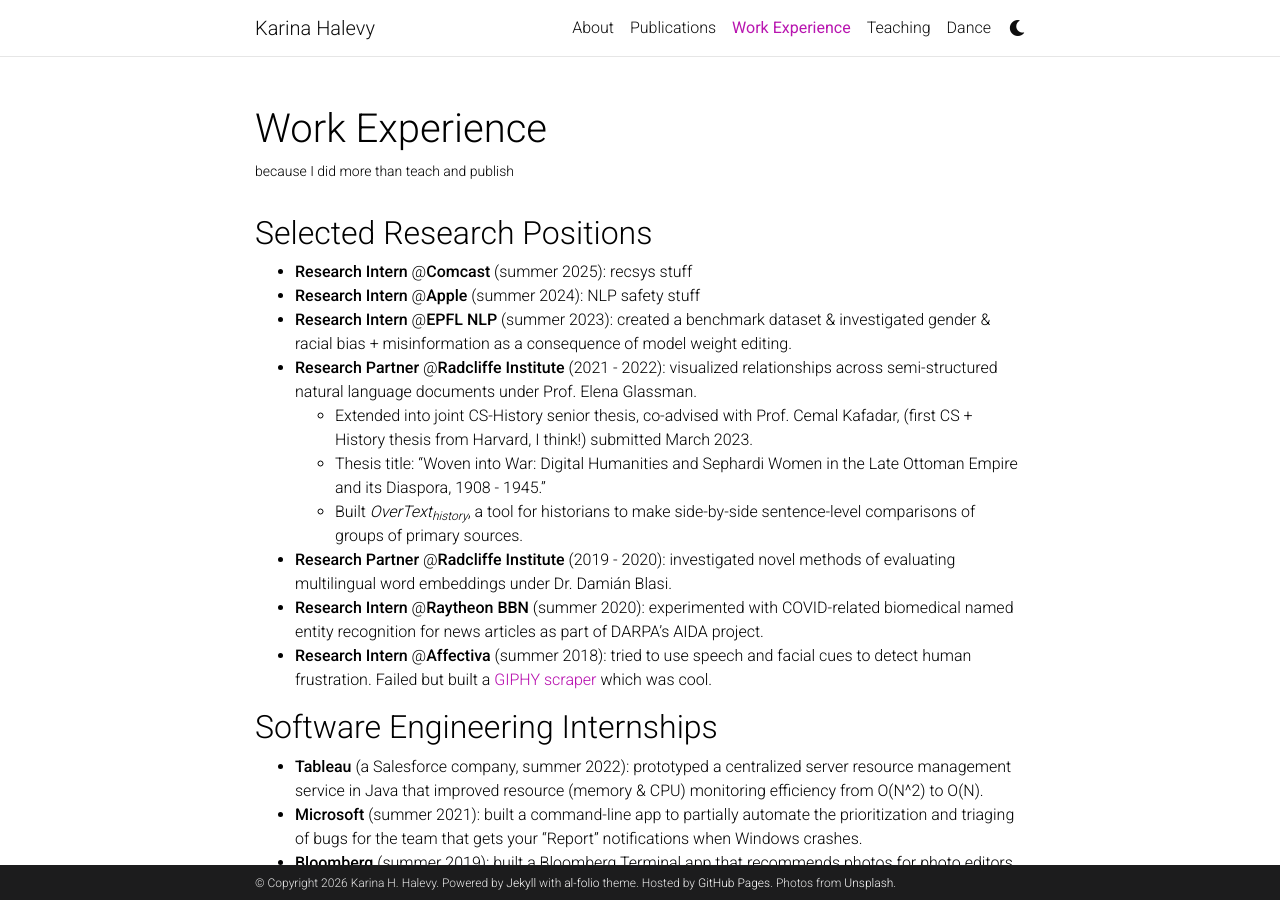
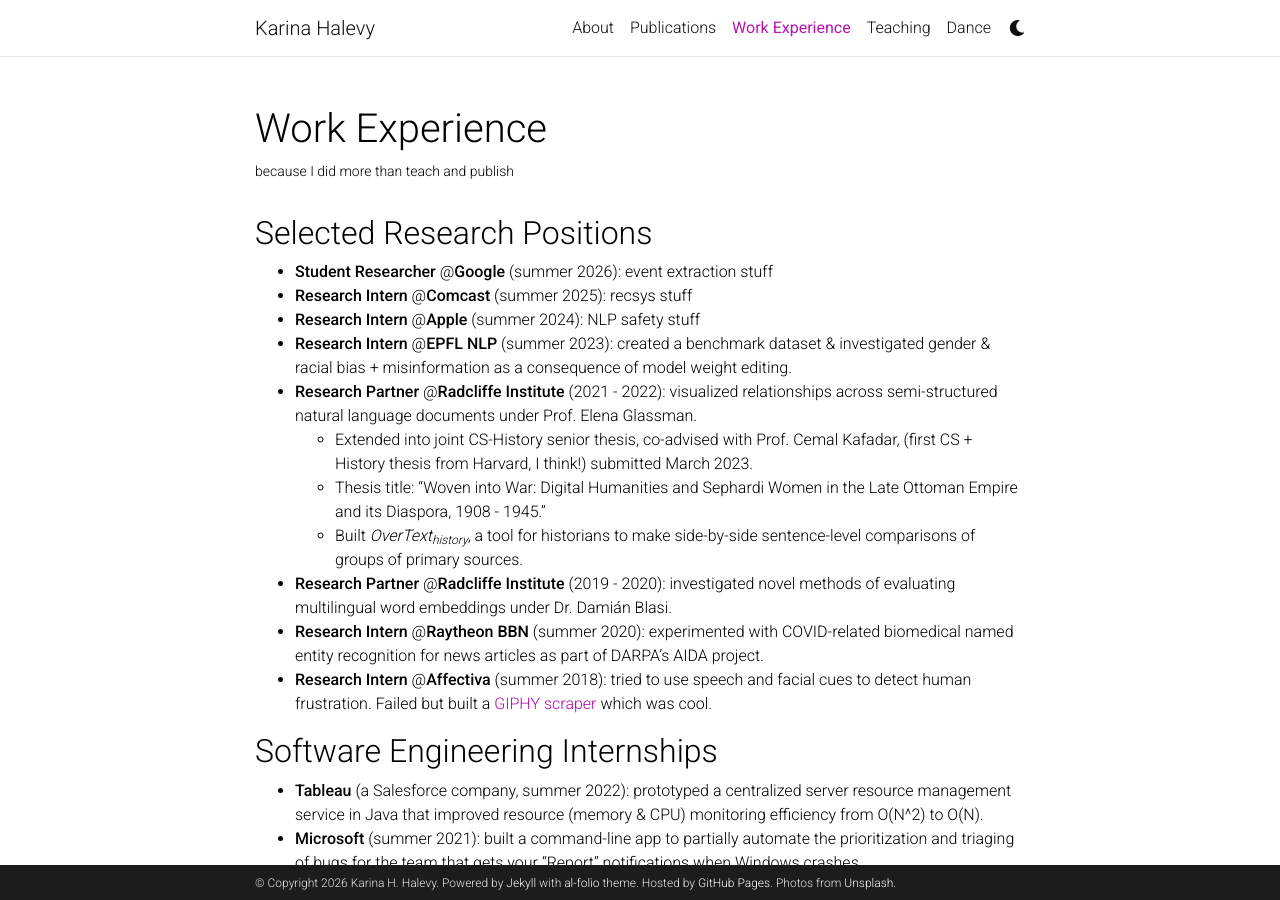
Before and after one commit to ENSCMA2/enscma2.github.io, a Jekyll site: the page built from _pages/experience.md, in a window 1280 px wide and 900 px high. Built offline with Jekyll 4.4.1, drawn with Linux system fonts in a browser that asks for light colours; comment, search, counter and statistics services are not loaded; a style sheet for code colours, icons or effects is not loaded.

Commit message:
Update experience.md

```diff
--- a/_pages/experience.md
+++ b/_pages/experience.md
@@ -10,6 +10,7 @@
 ---
 
 ## Selected Research Positions
+- **Student Researcher** @**Google** (summer 2026): event extraction stuff
 - **Research Intern** @**Comcast** (summer 2025): recsys stuff
 - **Research Intern** @**Apple** (summer 2024): NLP safety stuff
 - **Research Intern** @**EPFL NLP** (summer 2023): created a benchmark dataset & investigated gender & racial bias + misinformation as a consequence of model weight editing.
```
